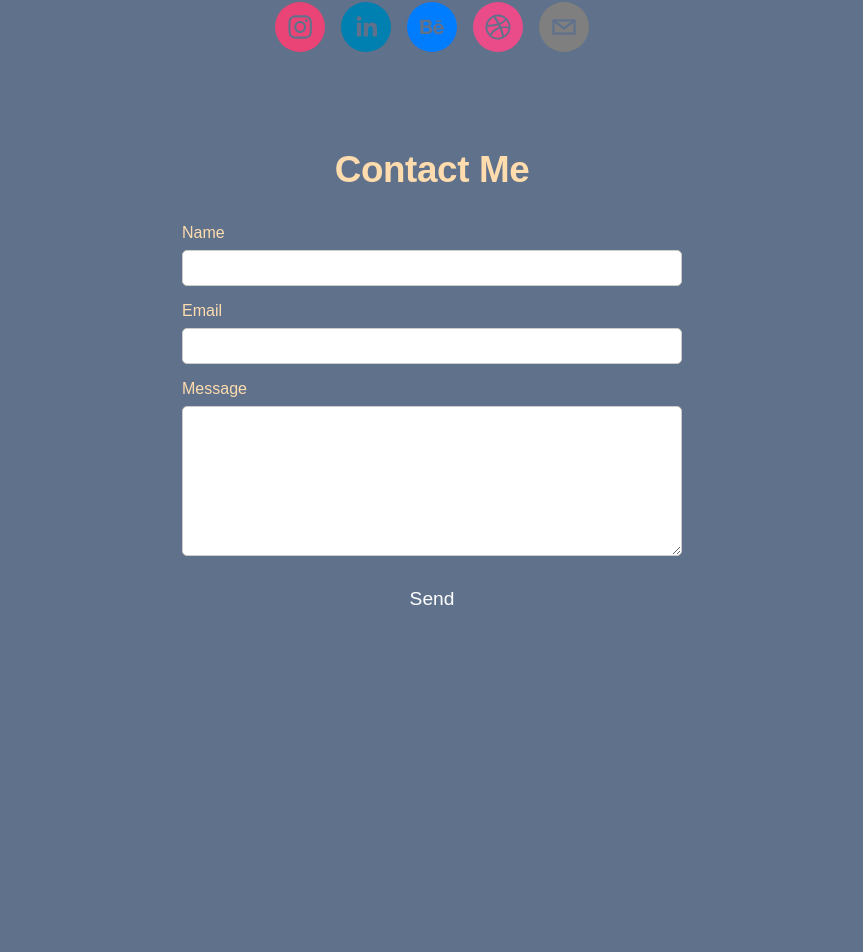
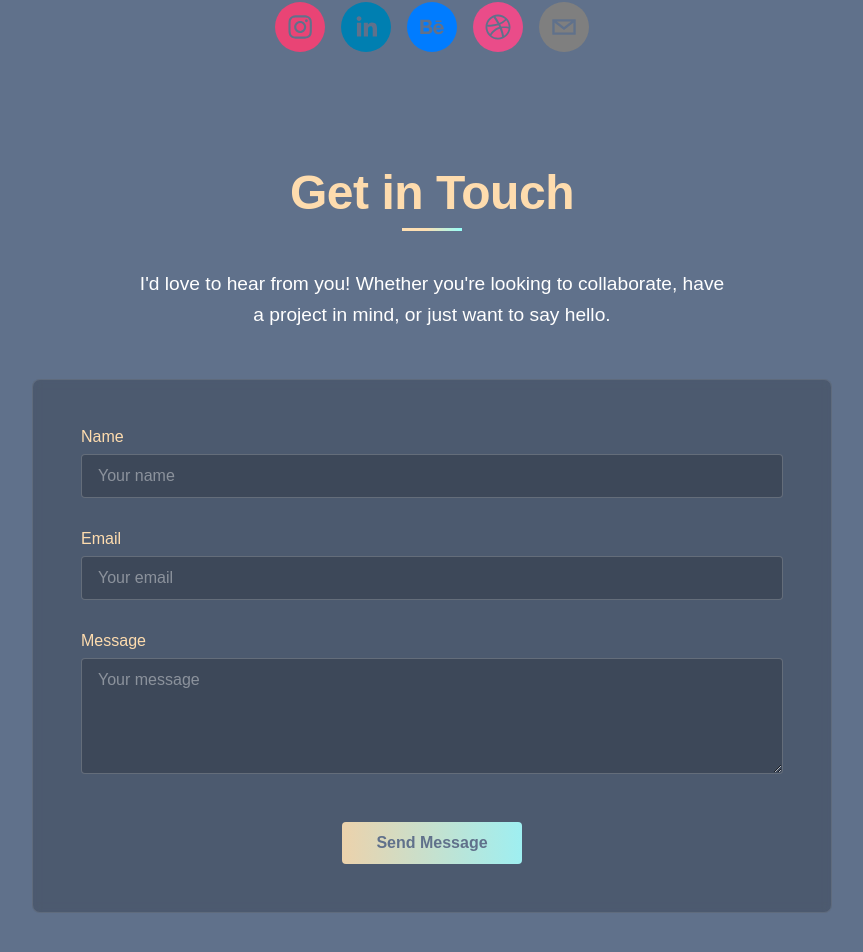
Before and after one commit to Jesika14/Portfolio, a React (Vite) app: page /#/ in a window 1280 px wide. Shown: the part 5623-6575 px from the top of the page, without its empty margins (208-1071 px from the left). Before the commit the page ends 6297 px from the top, so only its background shows below. Built offline with nearby package versions, Linux system fonts and the light colour scheme; a web font is replaced by a local one.

Commit message:
added emailjs

```diff
--- a/package.json
+++ b/package.json
@@ -7,12 +7,13 @@
   "scripts": {
     "dev": "vite",
     "build": "vite build",
-    "predeploy" : "npm run build",
-    "deploy" : "gh-pages -d dist",
+    "predeploy": "npm run build",
+    "deploy": "gh-pages -d dist",
     "lint": "eslint . --ext js,jsx --report-unused-disable-directives --max-warnings 0",
     "preview": "vite preview"
   },
   "dependencies": {
+    "@emailjs/browser": "^4.4.1",
     "react": "^18.2.0",
     "react-dom": "^18.2.0",
     "react-router-dom": "^6.23.1",
--- a/src/components/Contact.css
+++ b/src/components/Contact.css
@@ -13,57 +13,163 @@
   margin-bottom: var(--space-md);
 }
 
+.contact-section {
+  padding: var(--space-xl) var(--space-md);
+  background-color: var(--primary-color);
+  color: white;
+}
+
+.contact-title {
+  font-size: var(--fs-xl);
+  text-align: center;
+  margin-bottom: var(--space-lg);
+  color: var(--cream);
+  position: relative;
+}
+
+.contact-title::after {
+  content: '';
+  position: absolute;
+  bottom: -10px;
+  left: 50%;
+  transform: translateX(-50%);
+  width: 60px;
+  height: 3px;
+  background: linear-gradient(
+    90deg,
+    rgba(254, 223, 178, 1) 40%,
+    rgba(150, 255, 249, 1) 100%
+  );
+}
+
+.contact-container {
+  display: flex;
+  flex-direction: column;
+  gap: var(--space-md);
+  max-width: 800px;
+  margin: 0 auto;
+}
+
+.contact-info {
+  text-align: center;
+  margin-bottom: var(--space-sm);
+}
+
+.contact-info p {
+  font-size: var(--fs-md);
+  line-height: 1.6;
+  margin: 0 auto;
+  max-width: 600px;
+}
+
 .contact-form {
   display: flex;
   flex-direction: column;
-  width: 100%;
-  max-width: 500px;
+  gap: var(--space-md);
+  background: rgba(0, 0, 0, 0.2);
+  padding: var(--space-lg);
+  border-radius: 8px;
+  backdrop-filter: blur(5px);
+  -webkit-backdrop-filter: blur(5px);
+  border: 1px solid rgba(255, 255, 255, 0.1);
 }
 
-.contact-form label {
-  margin-bottom: var(--space-xs);
-  font-size: var(--fs-sm);
+.form-group {
+  display: flex;
+  flex-direction: column;
+  gap: 8px;
 }
 
-.contact-form input,
-.contact-form textarea {
-  margin-bottom: var(--space-sm);
-  padding: var(--space-xs);
+.form-group label {
   font-size: var(--fs-sm);
-  border: 1px solid #ccc;
-  border-radius: 5px;
+  color: var(--cream);
 }
 
-.contact-form textarea {
-  min-height: 150px;
+.form-group input,
+.form-group textarea {
+  padding: 12px 16px;
+  border-radius: 4px;
+  border: 1px solid rgba(255, 255, 255, 0.2);
+  background: rgba(0, 0, 0, 0.2);
+  color: white;
+  font-size: var(--fs-sm);
+  transition: border-color 0.3s ease, box-shadow 0.3s ease;
 }
 
-.contact-form button {
-  padding: var(--space-sm);
-  font-size: var(--fs-md);
-  color: #fff;
-  background-color: #60718b;
-  border: none;
-  border-radius: 5px;
-  cursor: pointer;
+.form-group input:focus,
+.form-group textarea:focus {
+  outline: none;
+  border-color: var(--light-blue);
+  box-shadow: 0 0 0 2px rgba(168, 255, 255, 0.3);
 }
 
-.contact-form button:hover {
-  background-color: #506080;
+.form-group input::placeholder,
+.form-group textarea::placeholder {
+  color: rgba(255, 255, 255, 0.4);
+}
+
+.submit-btn {
+  margin-top: var(--space-sm);
+  padding: 12px 24px;
+  background: linear-gradient(
+    90deg,
+    rgba(254, 223, 178, 0.9) 0%,
+    rgba(168, 255, 255, 0.9) 100%
+  );
+  border: none;
+  border-radius: 4px;
+  color: #60718B;
+  font-weight: bold;
+  cursor: pointer;
+  transition: transform 0.3s ease, box-shadow 0.3s ease;
+  font-size: var(--fs-sm);
+  position: relative;
+  align-self: center; /* Center the button */
+  min-width: 180px;
+}
+
+.submit-btn:hover {
+  transform: translateY(-3px);
+  box-shadow: 0 6px 15px rgba(0, 0, 0, 0.2);
+}
+
+.submit-btn:active {
+  transform: translateY(-1px);
+}
+
+.submit-btn.submitting {
+  opacity: 0.7;
+  cursor: not-allowed;
+}
+
+.success-message,
+.error-message {
+  padding: 10px 15px;
+  border-radius: 4px;
+  font-size: var(--fs-sm);
+  margin-top: var(--space-sm);
+  text-align: center;
+}
+
+.success-message {
+  background-color: rgba(0, 255, 0, 0.1);
+  border: 1px solid rgba(0, 255, 0, 0.3);
+  color: #a8ffff;
 }
 
 .error-message {
-  color: #ff6b6b;
-  margin-bottom: var(--space-sm);
+  background-color: rgba(255, 0, 0, 0.1);
+  border: 1px solid rgba(255, 0, 0, 0.3);
+  color: #ff8080;
 }
 
-.success-message {
-  color: #4ecdc4;
-  margin-bottom: var(--space-sm);
-}
+/* Responsive adjustments */
+@media (max-width: 768px) {
+  .contact-section {
+    padding: var(--space-lg) var(--space-sm);
+  }
 
-@media (min-width: 768px) {
-  .contact-main {
-    padding: var(--space-lg) var(--space-md);
+  .contact-form {
+    padding: var(--space-md);
   }
 }
--- a/src/components/Contact.jsx
+++ b/src/components/Contact.jsx
@@ -1,48 +1,110 @@
 import React, { useRef, useState } from "react";
-// import emailjs from "emailjs-com";
+import emailjs from "@emailjs/browser";
 import "./Contact.css";
 
 const Contact = () => {
   const form = useRef();
-  const [status, setStatus] = useState({ message: "", isError: false });
+  const [status, setStatus] = useState({
+    submitting: false,
+    submitted: false,
+    error: null,
+  });
 
   const sendEmail = (e) => {
     e.preventDefault();
+    setStatus({ submitting: true, submitted: false, error: null });
 
-    // Uncomment when you integrate emailjs
-    /*
-    emailjs.sendForm('YOUR_SERVICE_ID', 'YOUR_TEMPLATE_ID', form.current, 'YOUR_USER_ID')
-      .then((result) => {
+    emailjs
+      .sendForm(
+        import.meta.env.VITE_EMAILJS_SERVICE_ID,
+        import.meta.env.VITE_EMAILJS_TEMPLATE_ID,
+        form.current,
+        import.meta.env.VITE_EMAILJS_PUBLIC_KEY
+      )
+      .then(
+        (result) => {
           console.log(result.text);
-          setStatus({ message: "Message sent successfully!", isError: false });
+          setStatus({ submitting: false, submitted: true, error: null });
           form.current.reset();
-      }, (error) => {
+
+          // Reset success message after 5 seconds
+          setTimeout(() => {
+            setStatus((prev) => ({ ...prev, submitted: false }));
+          }, 5000);
+        },
+        (error) => {
           console.log(error.text);
-          setStatus({ message: "Failed to send the message, please try again.", isError: true });
-      });
-    */
-
-    // Placeholder for testing
-    setStatus({ message: "Message feature coming soon!", isError: false });
+          setStatus({ submitting: false, submitted: false, error: error.text });
+        }
+      );
   };
 
   return (
-    <div className="contact-main">
-      <h2>Contact Me</h2>
-      {status.message && (
-        <p className={status.isError ? "error-message" : "success-message"}>
-          {status.message}
-        </p>
-      )}
-      <form ref={form} onSubmit={sendEmail} className="contact-form">
-        <label htmlFor="user_name">Name</label>
-        <input id="user_name" type="text" name="user_name" required />
-        <label htmlFor="user_email">Email</label>
-        <input id="user_email" type="email" name="user_email" required />
-        <label htmlFor="message">Message</label>
-        <textarea id="message" name="message" required />
-        <button type="submit">Send</button>
-      </form>
+    <div className="contact-section">
+      <h2 className="contact-title">Get in Touch</h2>
+      <div className="contact-container">
+        <div className="contact-info">
+          <p>
+            I'd love to hear from you! Whether you're looking to collaborate,
+            have a project in mind, or just want to say hello.
+          </p>
+        </div>
+
+        <form ref={form} onSubmit={sendEmail} className="contact-form">
+          <div className="form-group">
+            <label htmlFor="user_name">Name</label>
+            <input
+              type="text"
+              name="user_name"
+              id="user_name"
+              required
+              placeholder="Your name"
+            />
+          </div>
+
+          <div className="form-group">
+            <label htmlFor="user_email">Email</label>
+            <input
+              type="email"
+              name="user_email"
+              id="user_email"
+              required
+              placeholder="Your email"
+            />
+          </div>
+
+          <div className="form-group">
+            <label htmlFor="message">Message</label>
+            <textarea
+              name="message"
+              id="message"
+              rows="5"
+              required
+              placeholder="Your message"
+            />
+          </div>
+
+          <button
+            type="submit"
+            className={`submit-btn ${status.submitting ? "submitting" : ""}`}
+            disabled={status.submitting}
+          >
+            {status.submitting ? "Sending..." : "Send Message"}
+          </button>
+
+          {status.submitted && (
+            <div className="success-message">
+              Message sent successfully! I'll get back to you soon.
+            </div>
+          )}
+
+          {status.error && (
+            <div className="error-message">
+              Error sending message. Please try again later.
+            </div>
+          )}
+        </form>
+      </div>
     </div>
   );
 };
--- a/src/main.jsx
+++ b/src/main.jsx
@@ -5,6 +5,10 @@ import './index.css'
 import { initScrollButtonVisibility } from './utils/scrollHelper.js'
 import { initAnimationObservers } from './utils/animationObserver.js'
 import { preventIframeZoom } from './utils/iframeHelper.js'
+import emailjs from '@emailjs/browser';
+
+// Initialize Email.js
+emailjs.init("YOUR_PUBLIC_KEY"); // Replace with your public key
 
 // Initialize helpers
 initScrollButtonVisibility();
```
Also changed, not shown: 2 other files (tests, documents, lock files or other folders).
